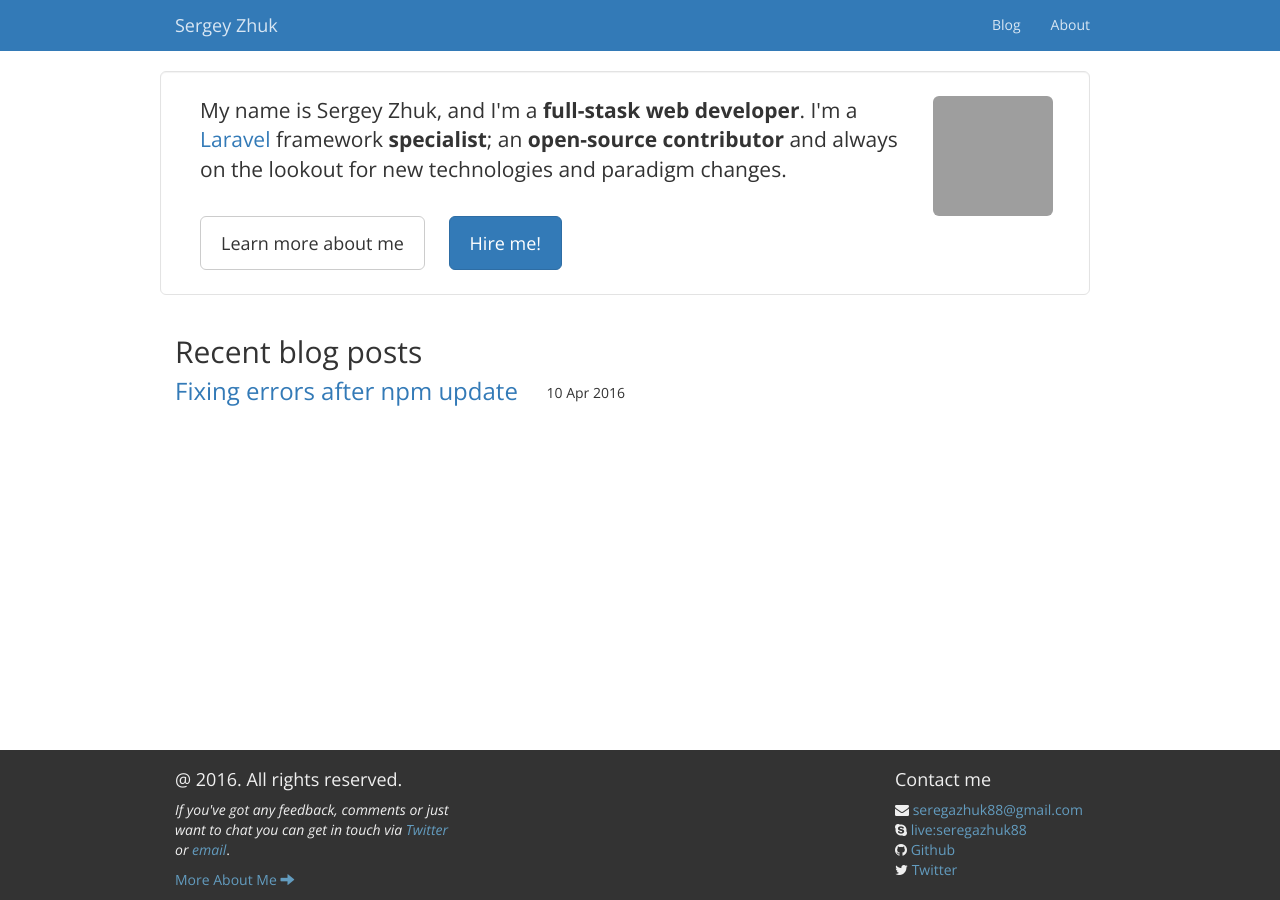
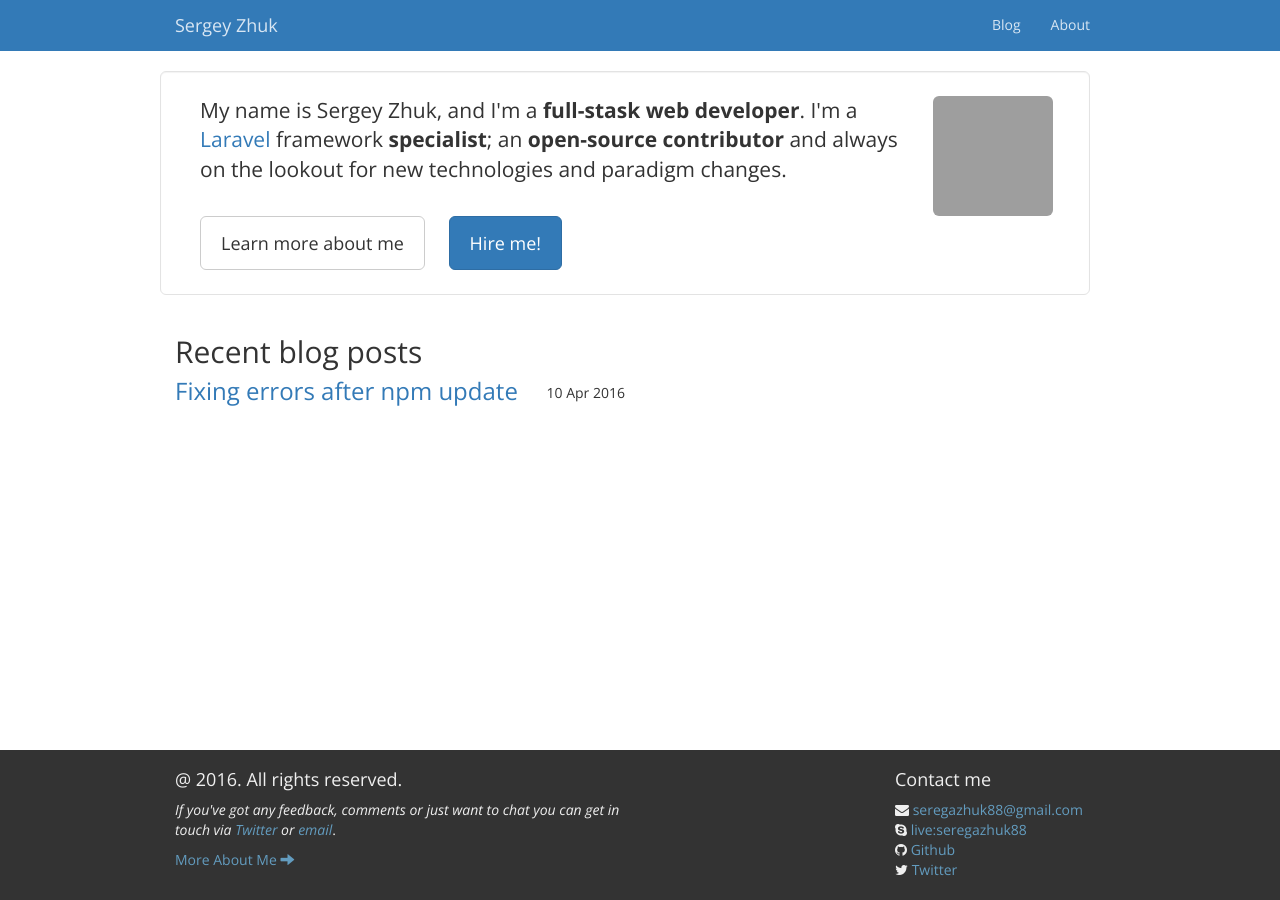
Before and after one commit to seregazhuk/seregazhuk.github.io_old, a Jekyll site: the page built from index.html, in a window 1280 px wide. Built offline with Jekyll 4.4.1, drawn with Linux system fonts in a browser that asks for light colours; nearby versions of some CDN libraries; grey boxes are pictures that could not be loaded.

Commit message:
responsive design fixes

```diff
--- a/_includes/archives.html
+++ b/_includes/archives.html
@@ -1,4 +1,4 @@
-<div class="col-md-offset-1 col-md-3">
+<div class="col-md-offset-1 col-md-3 hidden-sm hidden-xs">
     <h3>Archives</h3>
     <ul class="list-unstyled">
 	  {% for post in site.posts %}
--- a/_includes/footer.html
+++ b/_includes/footer.html
@@ -1,7 +1,7 @@
 <footer class="footer">
     <div class="container">
         <div class="row">
-            <div class="col-sm-4 col-xs-6">
+            <div class="col-sm-6 col-xs-6">
                 <h4>@ 2016. All rights reserved.</h4>
                 <p>
                     <i>If you've got any feedback, comments or just want to chat you can get in
@@ -11,7 +11,7 @@
                     <a href="/about">More About Me <i class="glyphicon glyphicon-arrow-right"></i></a>
                 </p>
             </div>
-            <div class="col-sm-3 col-xs-6 pull-right">
+            <div class="col-sm-4 col-md-3 col-xs-6 pull-right">
                 <h4>Contact me</h4>
                 <ul class="list-unstyled">
                     <li>
--- a/_sass/_components/_footer.sass
+++ b/_sass/_components/_footer.sass
@@ -12,7 +12,14 @@
 
 @media only screen and (max-width: 768px)
   body
-    margin-bottom: 400px
+    margin-bottom: 160px
 
   .footer
-    height: 400px
+    height: 160px
+
+@media only screen and (max-width: 768px)
+  body
+    margin-bottom: 160px
+
+  .footer
+    height: 160px
--- a/index.html
+++ b/index.html
@@ -10,9 +10,15 @@
     <div class="col-md-2 visible-md visible-lg">
         <img class="img-rounded" src="https://s.gravatar.com/avatar/55c17cc4945885144a34aaa77a216dfd?s=120" alt="gravatar">
     </div>
-    <div class="col-md-12">
+    <div class="col-md-12 hidden-xs hidden-sm">
         <a class="btn btn-default btn-lg" href="/about">Learn more about me</a>
         <a class="btn btn-primary btn-lg" href="/contact">Hire me!</a>
+    </div>
+    <div class="row hidden-md hidden-lg">
+        <div class="col-sm-12">
+            <div class="col-xs-8"><i class="glyphicon glyphicon-info-sign"></i> <a href="/about">Learn more about me</a></div>
+            <div class="col-xs-4"><i class="glyphicon glyphicon-briefcase"></i> <a href="/contact">Hire me!</a></div>
+        </div>
     </div>
 </div>
 
```
